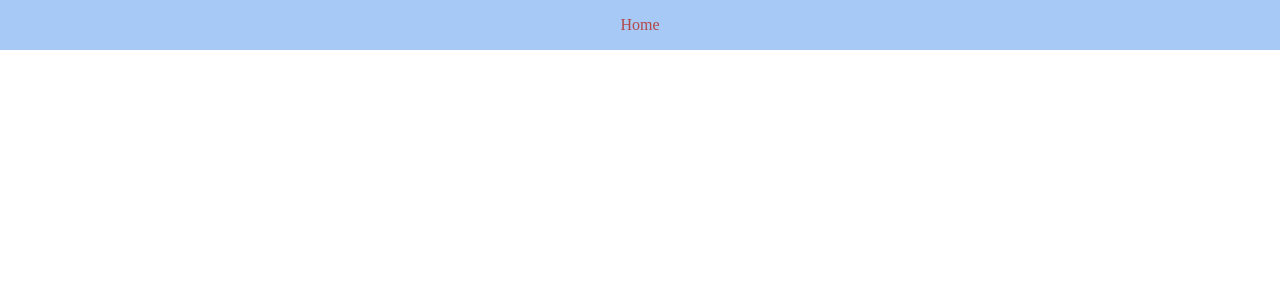
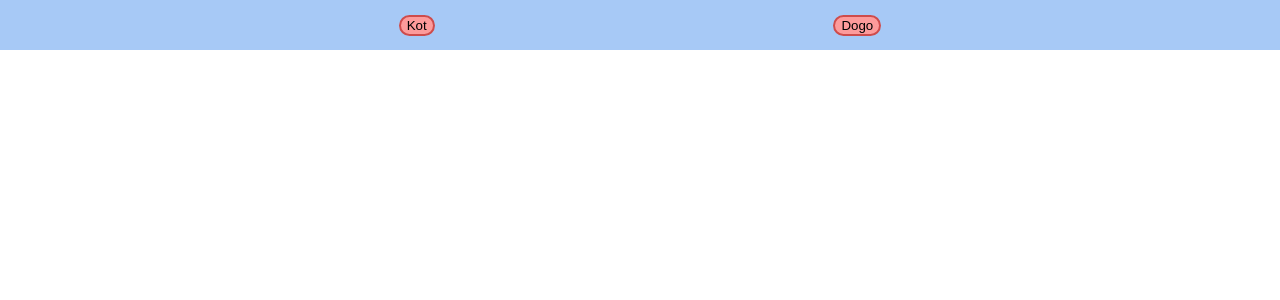
Before and after one commit to Devrro/react_project_devrro, a React (Create React App) app: page / in a window 1280 px wide. Shown: the top 300 px of the page. Built offline with nearby package versions, Linux system fonts and the light colour scheme.

Commit message:
Lesson5_hw_2

```diff
--- a/src/App.js
+++ b/src/App.js
@@ -1,5 +1,5 @@
 import React from "react";
-import {Routes,Route,Navigate} from "react-router-dom";
+import {Routes,Route} from "react-router-dom";
 import MainLayout from "./layout/MainLayout/MainLayout";
 import HomePage from "./pages/HomePage/HomePage";
 
--- /dev/null
+++ b/src/components/Button/Button.js
@@ -0,0 +1,11 @@
+import React from 'react';
+import btn from './Button.module.css'
+const Button = ({children,...arg}) => {
+    return (
+        <div>
+            <button className={btn.btn_custom} {...arg}>{children}</button>
+        </div>
+    );
+};
+
+export default Button;
--- /dev/null
+++ b/src/components/Button/Button.module.css
@@ -0,0 +1,5 @@
+.btn_custom{
+    background: #fd9b9b;
+    border-radius: 20px;
+    border: 2px solid #ce4c4c;
+}
--- a/src/components/index.js
+++ b/src/components/index.js
@@ -1,2 +1 @@
 export * from "./Button/Button";
-export * from './Post/Post'
--- a/src/layout/MainLayout/MainLayout.js
+++ b/src/layout/MainLayout/MainLayout.js
@@ -1,12 +1,14 @@
 import React from 'react';
 import style from './MainLayout.module.css'
 import {Link,Outlet} from "react-router-dom";
+import Button from "../../components/Button/Button";
 
 const MainLayout = () => {
     return (
         <div>
             <div className={style.header}>
-                <Link to={'/home'}>Home</Link>
+                <Button>Kot</Button>
+                <Button>Dogo</Button>
             </div>
             <Outlet/>
         </div>
--- a/src/pages/HomePage/HomePage.js
+++ /dev/null
@@ -1,11 +0,0 @@
-import React from 'react';
-
-const HomePage = () => {
-    return (
-        <div>
-            Home
-        </div>
-    );
-};
-
-export default HomePage;
```
